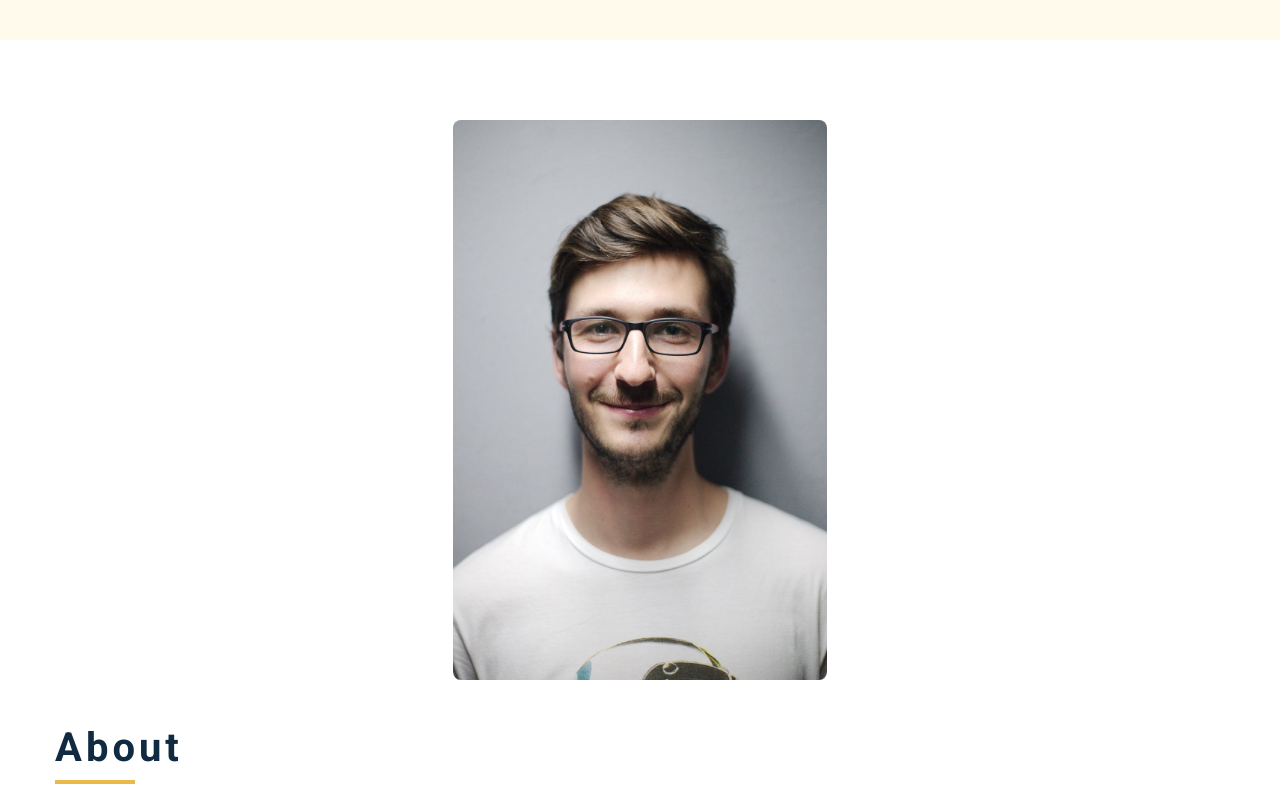
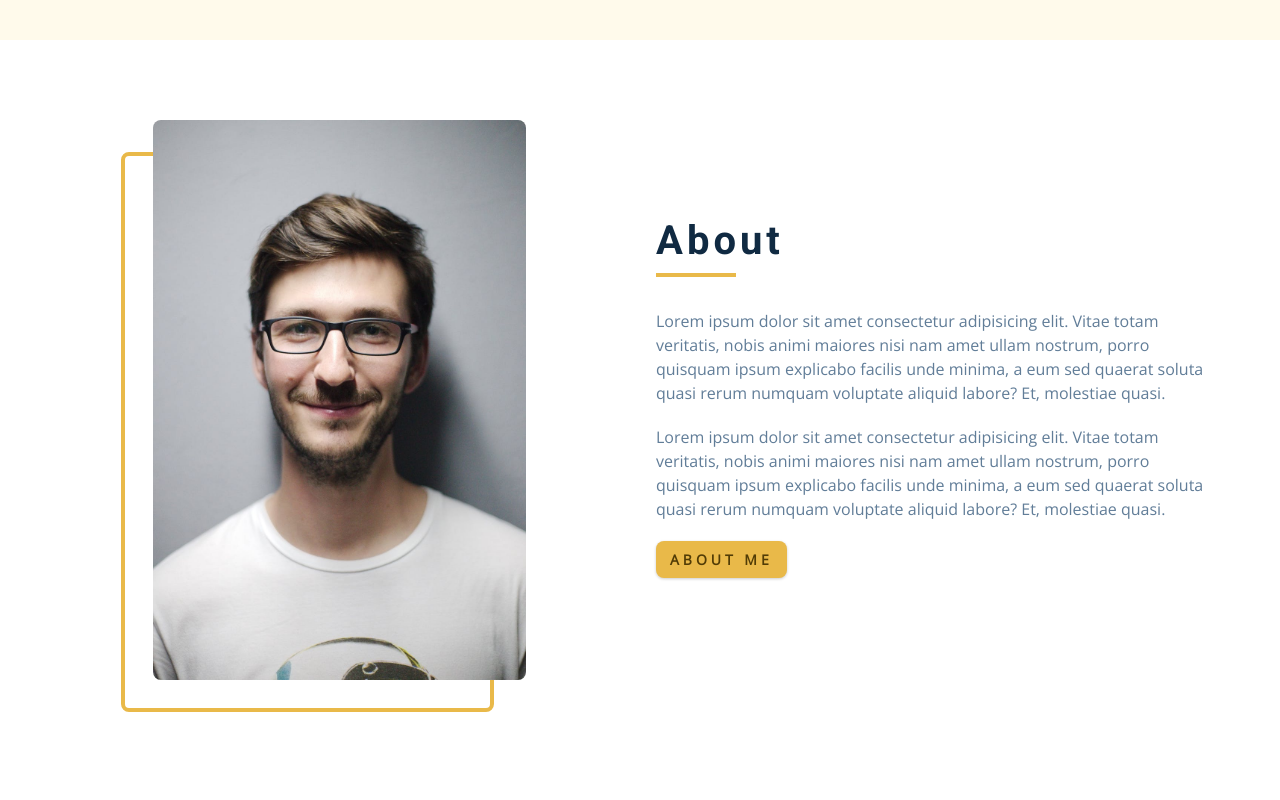
Before and after one commit to adarshshivhar/portfolio, a plain HTML site: page index.html in a window 1280 px wide. Shown: the part 760-1560 px from the top of the page. After the commit the page ends 1520 px from the top, so only its background shows below. Drawn offline with nearby package versions, Linux system fonts and the light colour scheme.

Commit message:
About CSS Big Screen

```diff
--- a/css/styles.css
+++ b/css/styles.css
@@ -390,7 +390,8 @@ Hero
     grid-template-columns: 1fr 1fr;
   }
 
-  .hero-img::before {
+  .hero-img::before,
+  .about-img::before {
     content: '';
     position: absolute;
     width: 100%;
@@ -432,6 +433,25 @@ About
 
 .about-img {
   justify-self: center;
+}
+
+@media screen and (min-width: 992px) {
+  .about-center {
+    display: grid;
+    grid-template-columns: 1fr 1fr;
+  }
+
+  .about-img {
+    position: relative;
+  }
+
+  .about-img::before {
+    left: -2rem;
+  }
+
+  .about-info {
+    align-self: center;
+  }
 }
 /*
 ===============
--- a/index.html
+++ b/index.html
@@ -147,7 +147,7 @@
           />
         </article>
         <!-- about  info-->
-        <article class="about-nfo">
+        <article class="about-info">
           <!-- section title -->
           <div class="section-title about-title">
             <h2>about</h2>
```
Lines whose indentation alone changed are shown as unchanged.
